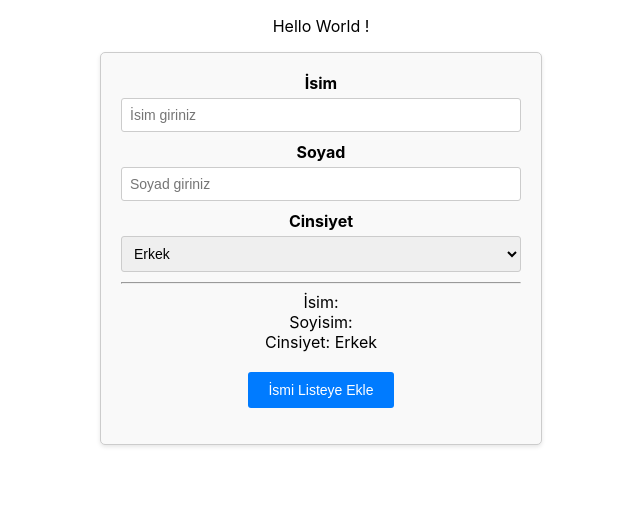
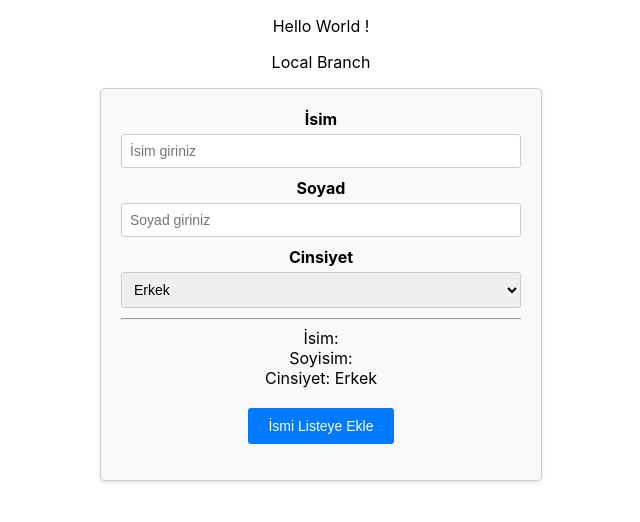
Before and after one commit to erenalparslan/Person-Form, a React (Create React App) app: page / in a window 1280 px wide. Shown: the top 522 px of the page, without its empty margins (319-959 px from the left). Built offline with nearby package versions, Linux system fonts and the light colour scheme.

Commit message:
local branch test commit

```diff
--- a/src/App.js
+++ b/src/App.js
@@ -12,6 +12,7 @@ function App() {
   return (
     <div className="App">
         <p>Hello World !</p>
+        <p>Local Branch</p>
       <Login/>
 
     </div>
```
